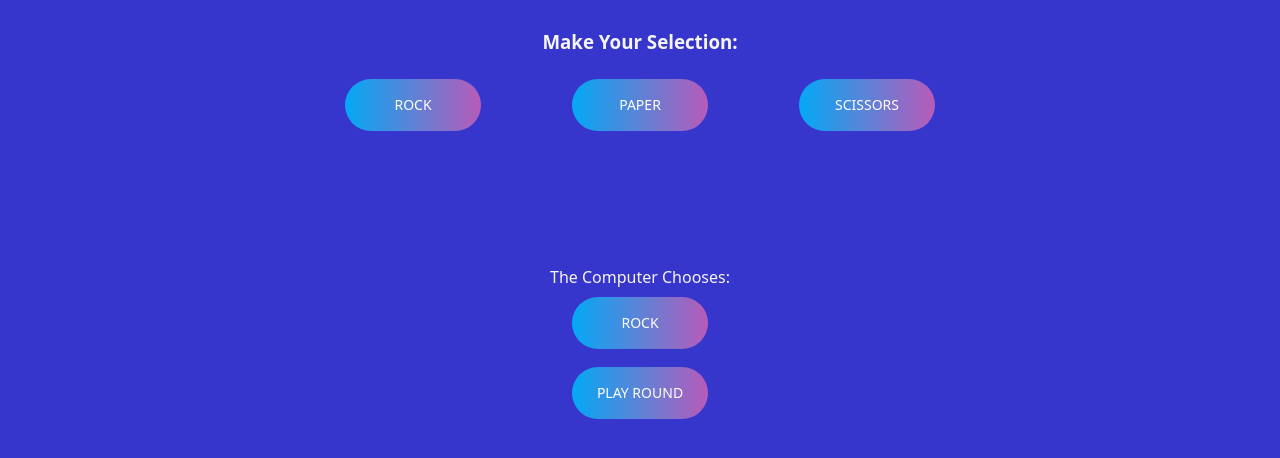
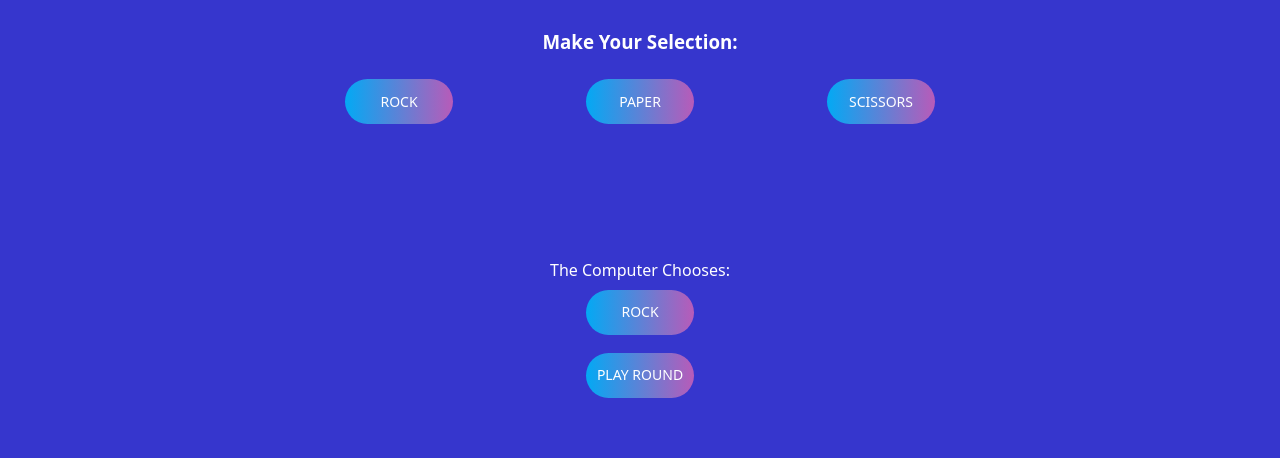
Before and after one commit to SalamanderCtesiphon/rock-paper-scissors.v2, a plain HTML site: page index.html in a window 1280 px wide. Shown: the part 210-668 px from the top of the page. Drawn offline with Linux system fonts and the light colour scheme.

Commit message:
creating the ui for the game

```diff
--- a/styles.css
+++ b/styles.css
@@ -4,7 +4,7 @@
   box-sizing: border-box;
   background-color: rgb(54, 54, 205);
   font-family: system-ui, -apple-system, BlinkMacSystemFont, 'Segoe UI', Roboto, Oxygen, Ubuntu, Cantarell, 'Open Sans', 'Helvetica Neue', sans-serif;
-  color: whitesmoke;
+  color: #fff;
 }
 
 body {
@@ -19,7 +19,7 @@ header {
   justify-content: center;
   padding:  1em 0;
   width: 100%;
-  box-shadow: 1px 1px 7px 1px whitesmoke;
+  box-shadow: 1px 1px 7px 1px #fff;
   margin-bottom: .5em;
 }
 
@@ -41,14 +41,15 @@ button {
   font-size: 14px;
   font-family: inherit;
   color: #fff;
-  width: 9em;
-  height: 3em;
+  width: 7em;
+  height: 2.5em;
   line-height: 2em;
   text-align: center;
   background: linear-gradient(90deg,#03a9f4,#f441a5,#ffeb3b,#03a9f4);
   background-size: 300%;
   border-radius: 30px;
   z-index: 1;
+  cursor: pointer;
 }
 
 button:hover {
@@ -78,6 +79,7 @@ button:before {
   background-size: 400%;
   border-radius: 35px;
   transition: 1s;
+
 }
 
 button:hover::before {
```
